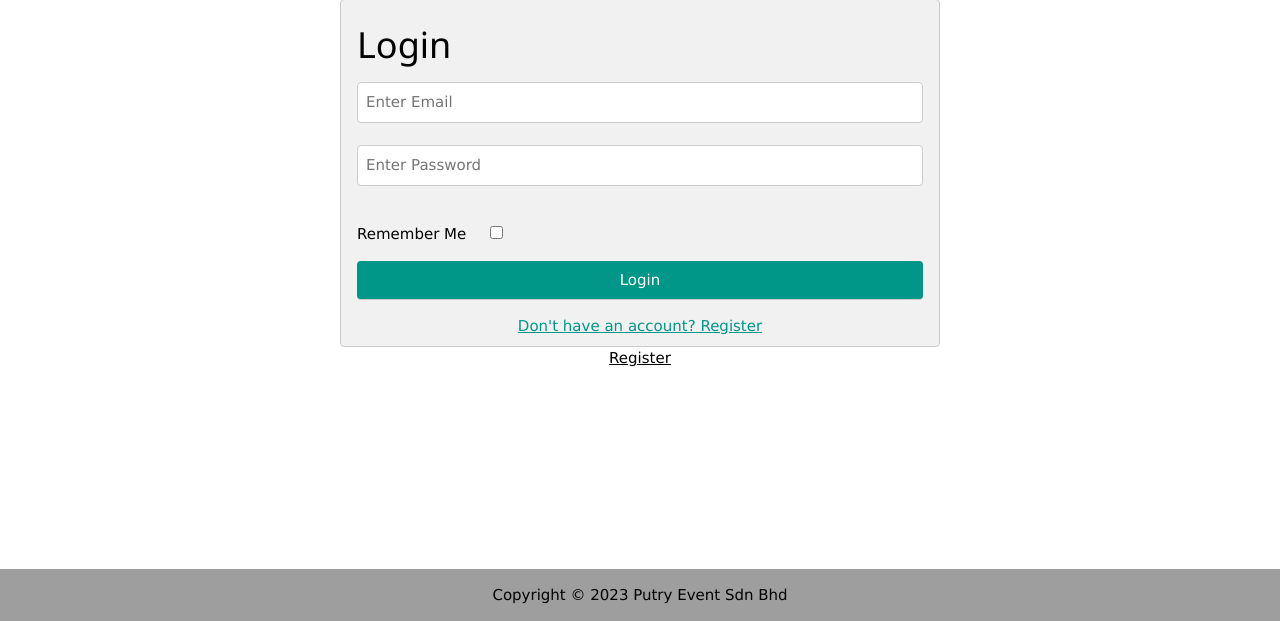
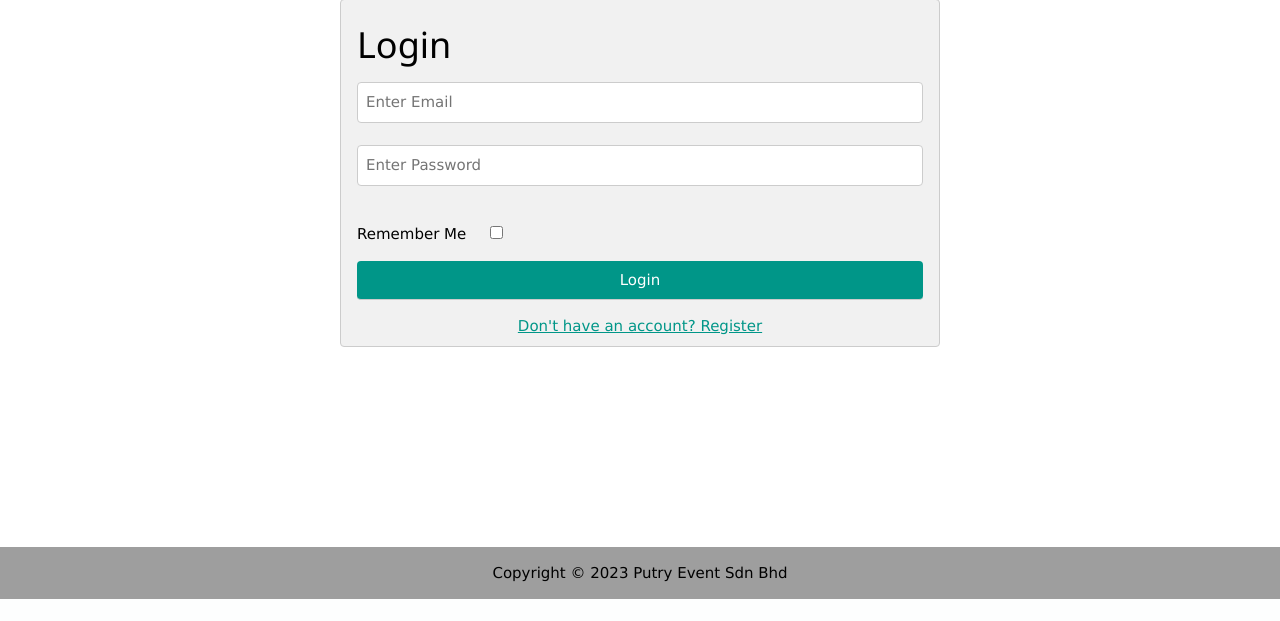
Before and after one commit to SmartReen/A241, a PHP site: page /login.php in a window 1280 px wide. Shown: the part 297-918 px from the top of the page. After the commit the page ends 896 px from the top, so only its background shows below. Run offline with PHP 8.4, Linux system fonts and the light colour scheme; a stand-in replaces the project's code that opens the database connection.

Commit message:
Update login.php

```diff
--- a/login.php
+++ b/login.php
@@ -64,9 +64,9 @@ if (isset($_POST['submit'])) {
                     <a href="register.php" class="w3-text-teal">Don't have an account? Register</a>
                 </div>
     </div>
-    <div class="w3-center w3-container">
+<!--     <div class="w3-center w3-container">
         <a href="register.php">Register</a>
-    </div>
+    </div> -->
     <div class="" style="height:200px">
     </div>
     <footer class="w3-container w3-grey">
@@ -105,5 +105,3 @@ function loadData() {
 </script>
 
 </html>
-
-<
```
